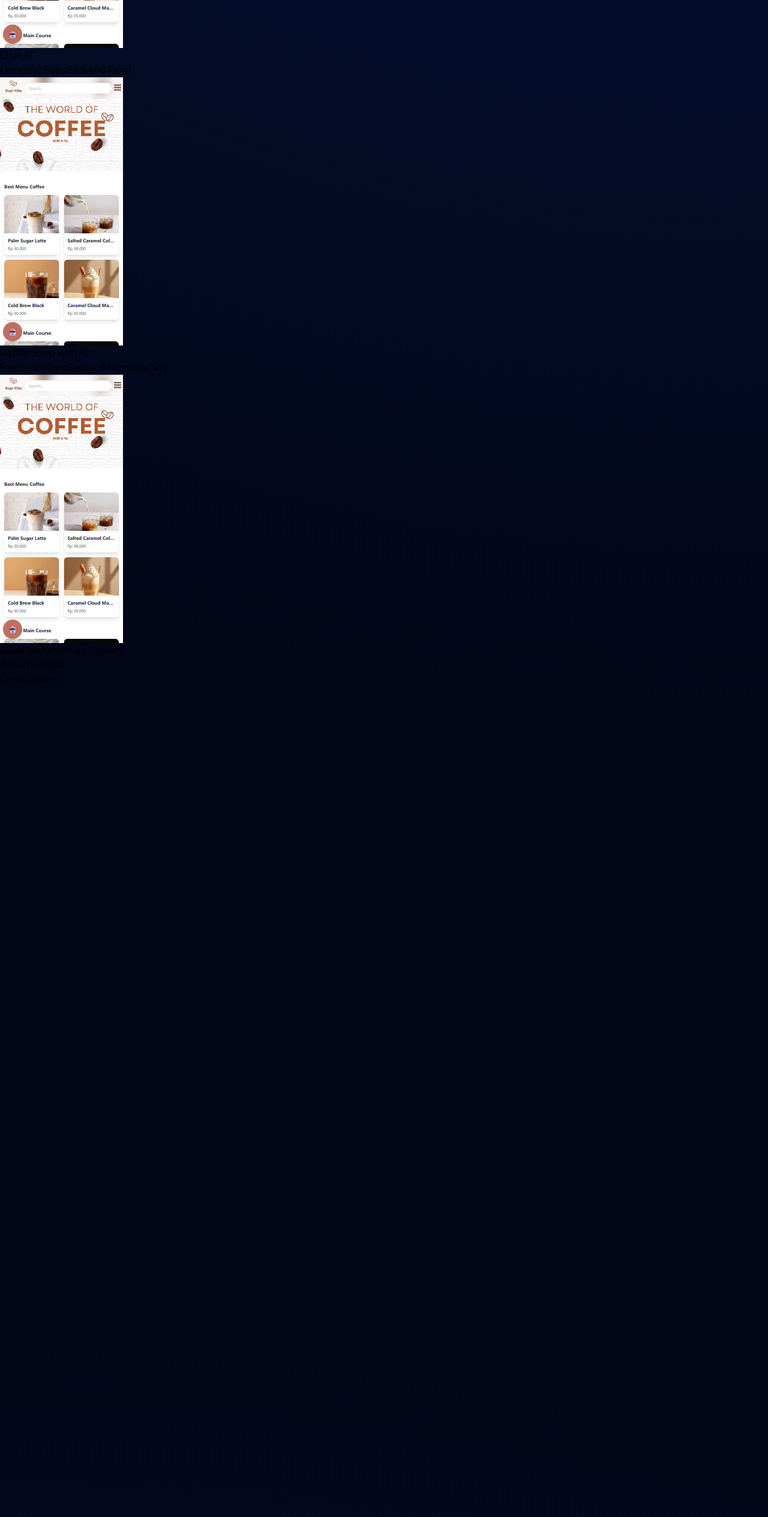
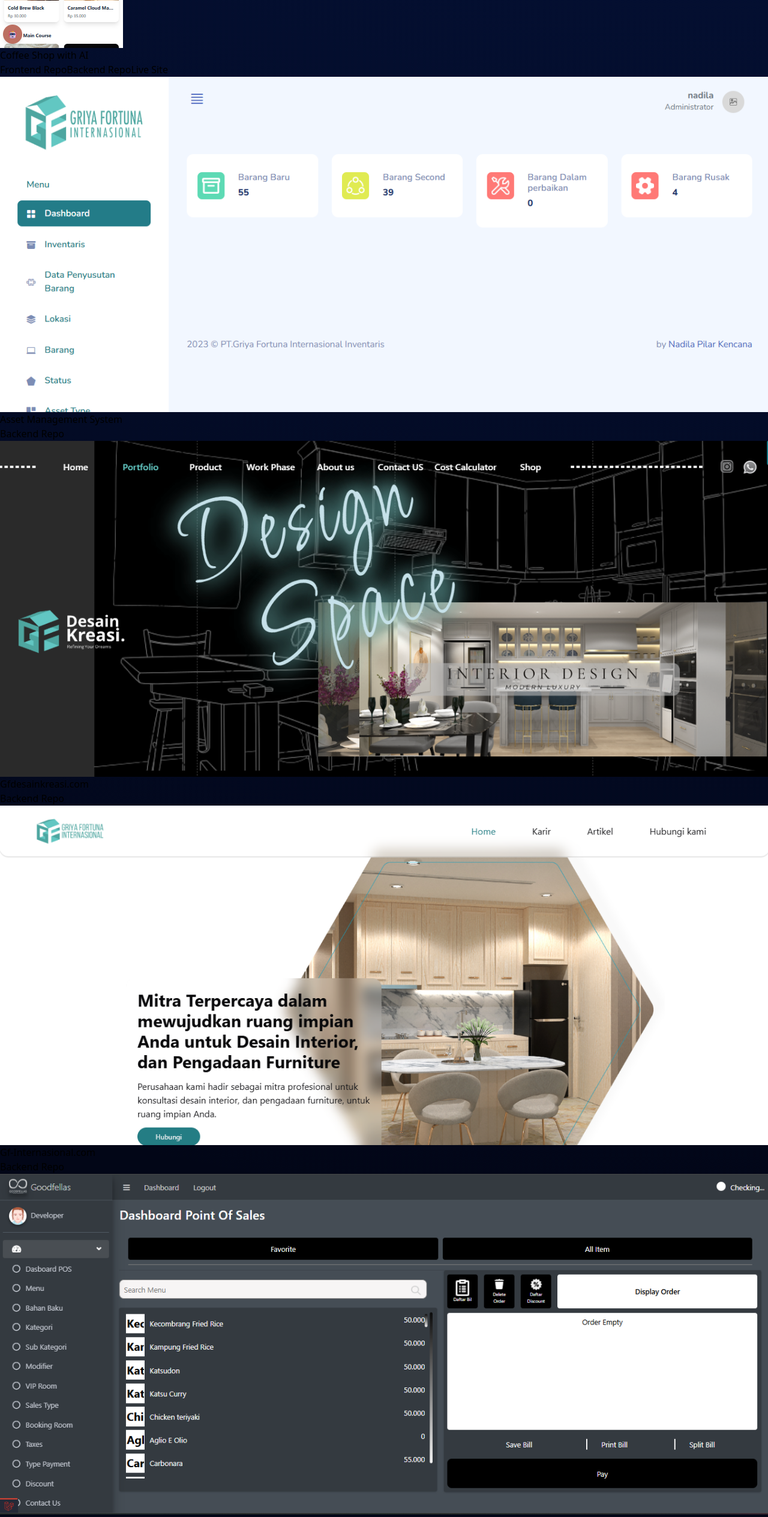
Before and after one commit to nadilakencana/nadilakencana.github.io, a React (Vite) app: page / in a window 1280 px wide. Shown: the part 2500-5029 px from the top of the page at 60% size. Built offline with nearby package versions, Linux system fonts and the light colour scheme; the HTML template or start-up script is replaced by a standard one.

Commit message:
Implement code changes to enhance functionality and improve performance

```diff
--- a/src/data/portfolioData.js
+++ b/src/data/portfolioData.js
@@ -56,13 +56,13 @@ export const portfolioData = {
     }
   ],
   projects: [
-    {
-      title: "Chat AI",
-      img_url: "/images/Ai_coffe.png",
-      description: "An AI chat application using Laravel for the backend and Gemini API. The frontend is built with React.js and Tailwind CSS. Features user authentication and chat history.",
-      repo_backend: "https://github.com/nadilakencana/chat-ai-gemini-laravel",
-      repo_frontend: "https://github.com/nadilakencana/chat-ai-react"
-    },
+    // {
+    //   title: "Chat AI",
+    //   img_url: "/images/Ai_coffe.png",
+    //   description: "An AI chat application using Laravel for the backend and Gemini API. The frontend is built with React.js and Tailwind CSS. Features user authentication and chat history.",
+    //   repo_backend: "https://github.com/nadilakencana/chat-ai-gemini-laravel",
+    //   repo_frontend: "https://github.com/nadilakencana/chat-ai-react"
+    // },
     {
       title: "Coffee Shop with AI",
       img_url: "/images/Ai_coffe.png",
@@ -73,10 +73,34 @@ export const portfolioData = {
     },
     {
       title: "Asset Management System",
-      img_url: "/images/Ai_coffe.png",
+      img_url: "/images/Asset.png",
       description: "Thesis project: A web-based asset management system with straight-line depreciation method and QR code identification for PT. Griya Fortuna Internasional.",
       repo_backend: "https://github.com/nadilakencana/SistemManagementAsset.git"
-    }
+    },
+    {
+      title: "Gfdesainkreasi.com",
+      img_url: "/images/Deka.png",
+      description: "Thesis project: A web-based asset management system with straight-line depreciation method and QR code identification for PT. Griya Fortuna Internasional.",
+      repo_backend: "gfdesainkreasi.com"
+    },
+    {
+      title: "Gf-Internasional.com",
+      img_url: "/images/GFI.png",
+      description: "Thesis project: A web-based asset management system with straight-line depreciation method and QR code identification for PT. Griya Fortuna Internasional.",
+      repo_backend: "gf-internasional.com"
+    },
+    {
+      title: "Point of Sales (POS) System Coffe Shop",
+      img_url: "/images/POS.png",
+      description: "Thesis project: A web-based asset management system with straight-line depreciation method and QR code identification for PT. Griya Fortuna Internasional.",
+      repo_backend: ""
+    },
+    {
+      title: "Donation Website PecintaAnakYatim",
+      img_url: "/images/payDoit.png",
+      description: "Thesis project: A web-based asset management system with straight-line depreciation method and QR code identification for PT. Griya Fortuna Internasional.",
+      repo_backend: "https://donasi.pecintaanakyatim.org/"
+    },
   ],
   education: {
     institution: "Universitas Muhammadiyah Tangerang",
```
Also changed, not shown: images/Asset.png (added).
